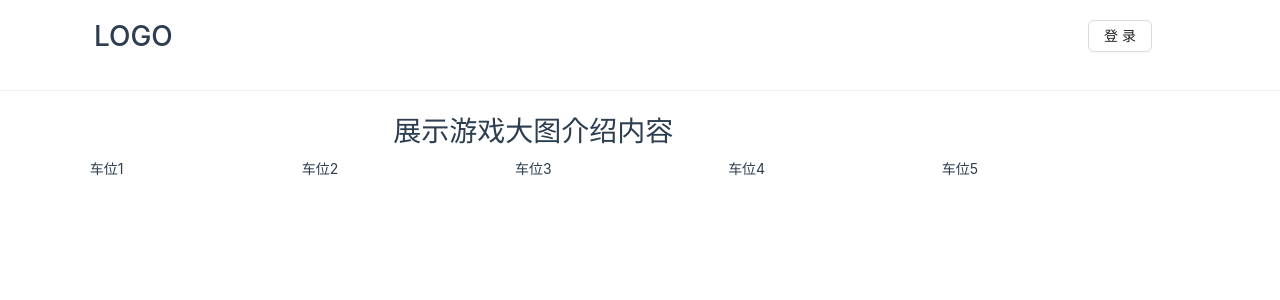
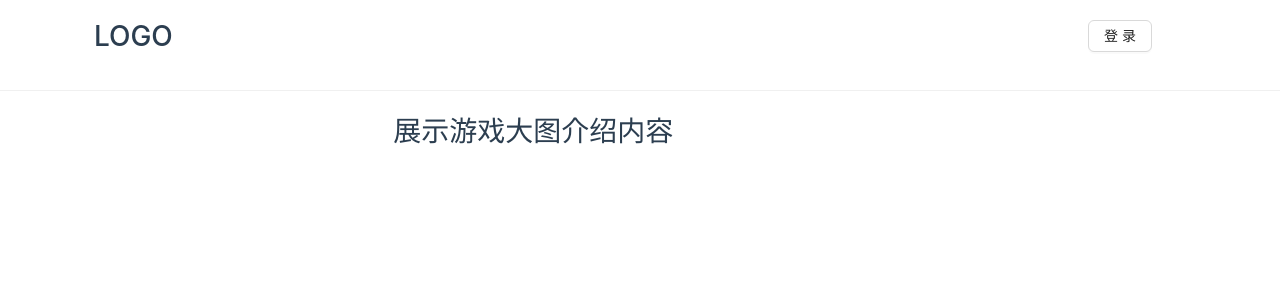
Before and after one commit to WeDAOLabs/ParkingSpaceBattle, a Vue app in the folder client/website/: page / in a window 1280 px wide. Shown: the top 300 px of the page. Built offline with nearby package versions, Linux system fonts and the light colour scheme.

Commit message:
车位 静态

```diff
--- a/client/website/package.json
+++ b/client/website/package.json
@@ -12,8 +12,7 @@
     "ethers": "^5.7.2",
     "eventemitter3": "^5.0.1",
     "viem": "^0.3.39",
-    "vue": "^3.0.0",
-    "wagmi": "^1.1.1"
+    "vue": "^3.0.0"
   },
   "devDependencies": {
     "@vue/cli-plugin-babel": "~4.5.15",
--- a/client/website/src/components/Index.vue
+++ b/client/website/src/components/Index.vue
@@ -1,6 +1,6 @@
 <template>
   <div class="index">
-    <a-row class="topBar">
+    <a-row class="top-bar">
       <a-col :offset="1" :span="3">
         <h1>LOGO</h1>
       </a-col>
@@ -18,24 +18,29 @@
         </a-col>
       </a-row>
     </div>
-    <div>
-      <a-row space-between>
-        <a-col :span="4">
-          <div>车位1</div>
+    <div v-else>
+      <a-divider/>
+      <a-row justify="space-around">
+
+        <a-col :span="4" v-for="(item, index) in userCarPortStateList" :key="index">
+          <a-row justify="center" align="middle" class="carport-0" v-if="item===0">
+            <a-button @click="funcFreeMint(index)">Free Mint</a-button>
+          </a-row>
+          <a-row justify="center" align="middle" class="carport-1" v-if="item===1">
+            <h2>空车位</h2>
+          </a-row>
+          <a-row justify="center" align="middle" class="carport-2" v-if="item===2">
+            <a-col :span="24">
+              <h3>当前车辆URL: xxx</h3>
+            </a-col>
+            <a-col :span="24">
+              <a-button @click="funcSticker(index)">贴条</a-button>
+            </a-col>
+            <a-col :span="24">
+              <p>预计收益: 123 LLT</p>
+            </a-col>
+          </a-row>
         </a-col>
-        <a-col :span="4">
-          <div>车位2</div>
-        </a-col>
-        <a-col :span="4">
-          <div>车位3</div>
-        </a-col>
-        <a-col :span="4">
-          <div>车位4</div>
-        </a-col>
-        <a-col :span="4">
-          <div>车位5</div>
-        </a-col>
-
       </a-row>
     </div>
 
@@ -44,13 +49,22 @@
 </template>
 
 <script lang="ts">
-import {defineComponent, ref, onBeforeMount} from "vue";
+import {defineComponent, ref, onBeforeMount, computed} from "vue";
 
 export default defineComponent({
   name: "Index",
   setup() {
     const isLogin = ref(false);
     const userAddress = ref('0x12345');
+    const userCarPortStateList = ref([1, 2, 1, 0, 0]);// 0表示未mint 1表示车位空 2表示占用
+
+    const funcFreeMint = (index) => {
+      userCarPortStateList.value[index] = 1;
+    };
+
+    const funcSticker = (index) => {
+      userCarPortStateList.value[index] = 1;
+    };
 
     const funcLogin = () => {
       isLogin.value = true;
@@ -59,14 +73,42 @@ export default defineComponent({
     return {
       isLogin,
       userAddress,
-      funcLogin
+      userCarPortStateList,
+      funcLogin,
+      funcFreeMint,
+      funcSticker
     };
   },
 });
 </script>
 
 <style scoped>
-.topBar {
+.top-bar {
   margin-top: -40px;
 }
+
+.carport-0 {
+  border: 1px solid #8ce6b0;
+  border-radius: 0.5rem;
+  height: 15rem;
+  box-sizing: content-box;
+  background-color: #edfff3;
+}
+
+.carport-1 {
+  border: 1px solid #abdcff;
+  border-radius: 0.5rem;
+  height: 15rem;
+  box-sizing: content-box;
+  background-color: #f0faff;
+}
+
+.carport-2 {
+  border: 1px solid #ffd77a;
+  border-radius: 0.5rem;
+  height: 15rem;
+  box-sizing: content-box;
+  background-color: #fff9e6;
+}
+
 </style>
--- a/client/website/src/main.ts
+++ b/client/website/src/main.ts
@@ -2,13 +2,13 @@ import { createApp } from "vue";
 import App from "./App.vue";
 // @ts-ignore
 import Antd from "ant-design-vue";
-import { ethers } from "ethers";
+// import { ethers } from "ethers";
 import "ant-design-vue/dist/reset.css";
 
 const app = createApp(App);
 
 app.use(Antd);
 
-app.config.globalProperties.$ethers = ethers;
+// app.config.globalProperties.$ethers = ethers;
 
 app.mount("#app");
```
